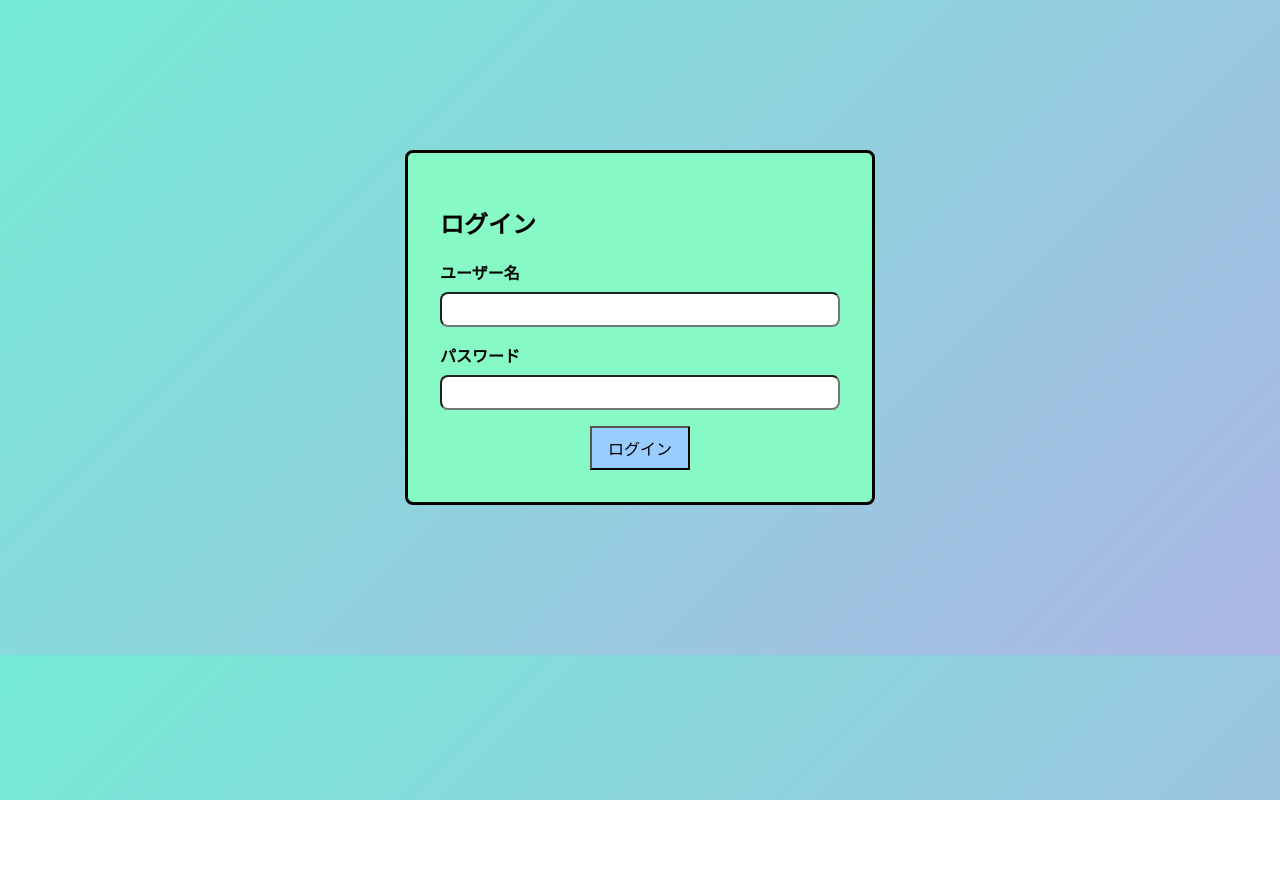
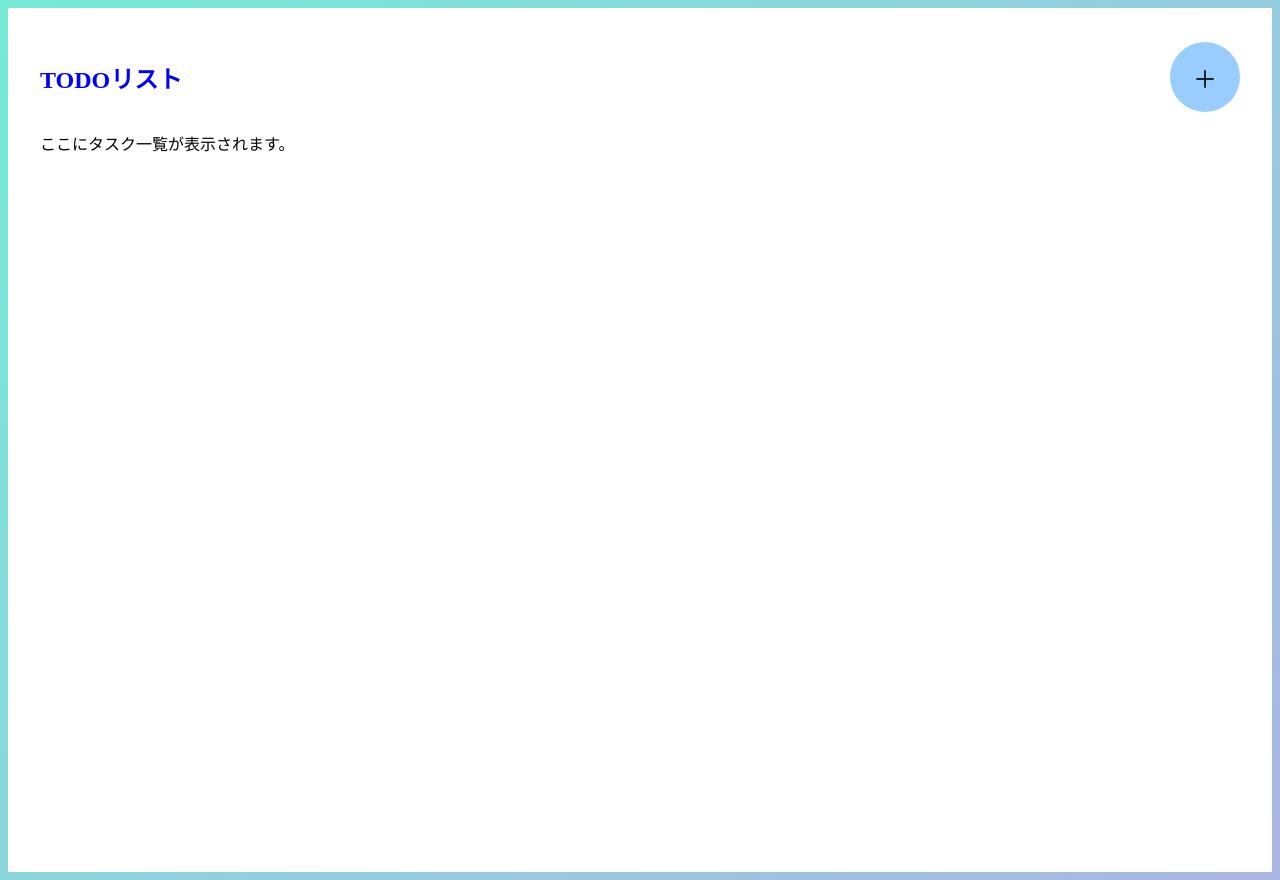
Before and after one commit to kameyama-y/todo-app-vue, a Vue app in the folder todo/: page /todo in a window 1280 px wide. Before the commit the page ends 800 px from the top, so only its background shows below. Built offline with nearby package versions, Linux system fonts and the light colour scheme.

Commit message:
Todo画面作成　ルート追加

```diff
--- a/todo/package.json
+++ b/todo/package.json
@@ -12,10 +12,14 @@
     "preview": "vite preview"
   },
   "dependencies": {
-    "vue": "^3.5.18"
+    "vue": "^3.5.18",
+    "vue-router": "^4.5.1"
   },
   "devDependencies": {
     "@vitejs/plugin-vue": "^6.0.1",
+    "eslint": "^9.32.0",
+    "eslint-plugin-vue": "^10.4.0",
+    "prettier": "^3.6.2",
     "vite": "^7.0.6",
     "vite-plugin-vue-devtools": "^8.0.0"
   }
--- a/todo/src/App.vue
+++ b/todo/src/App.vue
@@ -1,7 +1,6 @@
 <script setup>
-import LoginForm from './components/LoginForm.vue'
 </script>
 
 <template>
-  <LoginForm />
+  <router-view />
 </template>
--- a/todo/src/components/LoginForm.vue
+++ b/todo/src/components/LoginForm.vue
@@ -1,18 +1,20 @@
 <script setup>
-import { ref } from 'vue'
+import { ref } from "vue";
+import { useRouter } from "vue-router";
 
-const username = ref('')
-const password = ref('')
+const router = useRouter();
+const username = ref("");
+const password = ref("");
 
 const handleLogin = () => {
-  console.log('ログイン情報:', {
+  console.log("ログイン情報:", {
     username: username.value,
-    password: password.value
-  })
-  // ここでAPIリクエストを送ったりする
-}
+    password: password.value,
+  });
+  // 仮にログイン成功と仮定して遷移
+  router.push("/todo");
+};
 </script>
-
 
 <template>
   <div class="login-container">
@@ -26,15 +28,18 @@ const handleLogin = () => {
         <label for="password">パスワード</label>
         <input id="password" v-model="password" type="password" required />
       </div>
-      <button type="submit">ログイン</button>
+      <button class="login-button" type="submit">ログイン</button>
     </form>
   </div>
 </template>
 
-
 <style>
 body {
-  background: linear-gradient(135deg, #74ebd5, #acb6e5); /* 青系グラデーション */
+  background: linear-gradient(
+    135deg,
+    #74ebd5,
+    #acb6e5
+  ); /* 青系グラデーション */
 }
 .login-container {
   max-width: 400px;
@@ -43,7 +48,7 @@ body {
   border: 3px solid black;
   border-radius: 8px;
   text-align: left;
-  background-color: #86F9C5;
+  background-color: #86f9c5;
 }
 
 .form-group {
@@ -60,14 +65,16 @@ input {
   width: 100%;
   padding: 0.5rem;
   box-sizing: border-box;
-    border-radius: 8px;
+  border-radius: 8px;
 }
 
 button {
   display: block;
-  margin: 0 auto;
   padding: 0.5rem 1rem;
   font-size: 1rem;
-  background-color: #99CCFF;
-  }
+  background-color: #99ccff;
+}
+.login-button {
+  margin: 0 auto;
+}
 </style>
--- /dev/null
+++ b/todo/src/components/TodoList.vue
@@ -0,0 +1,113 @@
+<script setup>
+import { ref } from 'vue'
+// ダイアログ表示状態
+const showDialog = ref(false)
+
+const todo_text = ref('')
+
+// ダイアログを開く関数
+const openDialog = () => {
+  showDialog.value = true
+}
+
+// ダイアログを閉じる関数
+const closeDialog = () => {
+  showDialog.value = false
+}
+</script>
+
+<template>
+  <div class="todo-container">
+    <div class="title_area">
+    <h2 class="title">TODOリスト</h2>
+     <button @click="openDialog" class="plus-button">＋</button>
+     </div>
+    <p>ここにタスク一覧が表示されます。</p>
+        <!-- モーダルダイアログ -->
+    <div v-if="showDialog" class="modal-overlay">
+      <div class="modal-content" @click.stop>
+        <h3>新しいタスクを追加</h3>
+        <input id="todo_text" v-model="todo_text" type="text" required />
+        <div class="modal-buttons">
+        <button class="modal-button" @click="">追加</button>
+        <button class="modal-button" @click="closeDialog">閉じる</button>
+        </div>
+      </div>
+    </div>
+  </div>
+</template>
+
+<style scoped>
+body {
+  background-color: white;
+}
+.todo-container {
+  padding: 2rem;
+  background-color: white; /* 背景を白に */
+  min-height: 100vh; /* 画面全体に背景を広げる */
+}
+.title {
+  color: blue;
+}
+.title_area {
+  display: flex;
+  align-items: center;
+  width: 100%;
+}
+.plus-button {
+  display: flex;
+  justify-content: center;
+  align-items: center;
+  width: 70px;
+  height: 70px;
+  border-radius: 50%;
+  font-size: 24px;
+  padding: 0;
+  border: none;
+  outline: none;
+  margin-left: auto; /* ←これで右端に寄せる！ */
+}
+.plus-button:hover {
+  background-color: #5D99FF; /* ホバー時の背景色 */
+}
+
+.modal-overlay {
+  position: fixed;
+  top: 0;
+  left: 0;
+  width: 100%;
+  height: 100%;
+  background-color: rgba(0, 0, 0, 0.5);
+  display: flex;
+  justify-content: center;
+  align-items: center;
+}
+
+.modal-content {
+  background-color: white;
+  padding: 2rem;
+  border-radius: 8px;
+  width: 80%;
+  max-width: 400px;
+}
+
+.modal-buttons {
+  display: flex;
+justify-content: space-evenly;
+  gap: 5px;           /* ボタン間のスペース */
+  margin-top: 40px;    /* ダイアログ内容とボタンの間の余白 */
+}
+.modal-button {
+  padding: 10px 25px;      /* 縦横のボタン内余白 */
+  border-radius: 8px;      /* 角の丸みの大きさ */
+  border: none;           /* ボーダー（線）を消す */
+  background-color: #007bff; /* ボタンの背景色 */
+  color: white;            /* 文字色 */
+  font-size: 16px;
+  cursor: pointer;
+  transition: background-color 0.3s ease;
+}
+.modal-button:hover {
+  background-color: #0056b3; /* ホバー時に少し濃い色に */
+}
+</style>
--- a/todo/src/main.js
+++ b/todo/src/main.js
@@ -1,4 +1,5 @@
 import { createApp } from 'vue'
 import App from './App.vue'
+import router from './router'
 
-createApp(App).mount('#app')
+createApp(App).use(router).mount('#app')
```
Also changed, not shown: package.json (added, +7 -0 lines), todo/src/router/index.js (added, +15 -0 lines), 2 other files (tests, documents, lock files or other folders).
